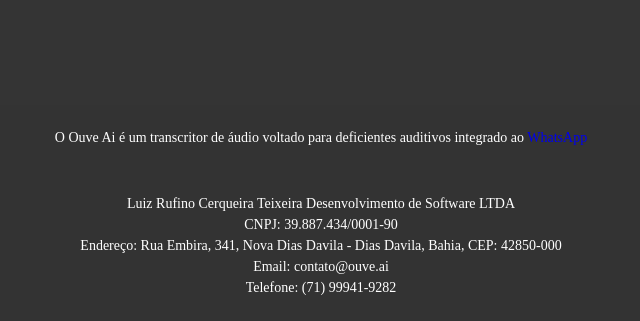
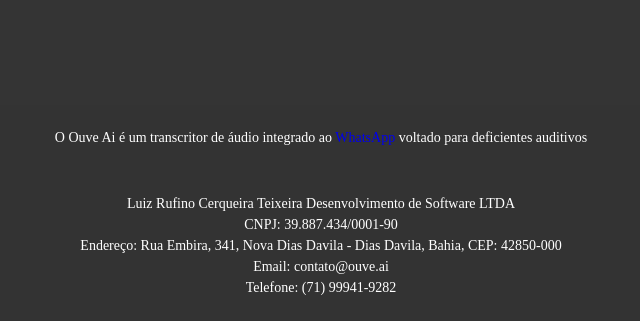
Before and after one commit to luiz-ouroboros/site, a plain HTML site: page index.html in a window 1280 px wide. Shown: the part 479-800 px from the top of the page, without its empty margins (347-987 px from the left). Drawn offline with Linux system fonts and the light colour scheme.

Commit message:
Update index.html

```diff
--- a/index.html
+++ b/index.html
@@ -46,8 +46,7 @@
     <!-- Rodapé com as informações da empresa -->
     <footer>
       <p class="description">
-        O Ouve Ai é um transcritor de áudio voltado para deficientes auditivos integrado ao
-        <a href="https://wa.me/message/HVNYKBKHNLBQE1" style="text-decoration-line: blink;">WhatsApp</a>
+        O Ouve Ai é um transcritor de áudio integrado ao <a href="https://wa.me/message/HVNYKBKHNLBQE1" style="text-decoration-line: blink;">WhatsApp</a> voltado para deficientes auditivos
       </p>
       <p>Luiz Rufino Cerqueira Teixeira Desenvolvimento de Software LTDA</p>
       <p>CNPJ: 39.887.434/0001-90</p>
```
